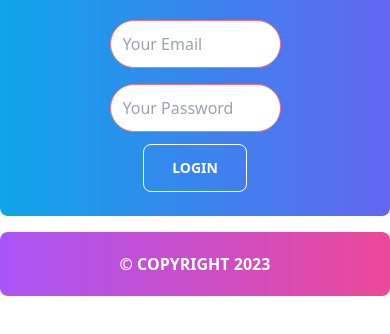
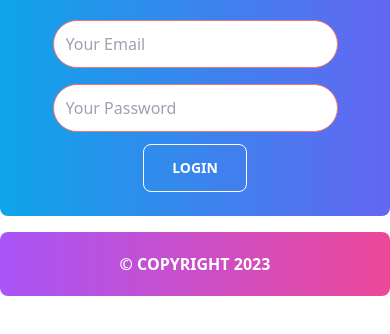
Before and after one commit to Shahadat-Git/-modern-bank, a plain HTML site: page index.html in a window 390 px wide. Shown: the part 148-482 px from the top of the page. Drawn offline with nearby package versions, Linux system fonts and the light colour scheme.

Commit message:
UI Fixed

```diff
--- a/index.html
+++ b/index.html
@@ -22,10 +22,10 @@
 
             <div class="p-6">
                 <input required id="user-email" type="email" placeholder="Your Email"
-                    class=" py-3 px-3 rounded-3xl block input input-bordered input-error w-6/12 mx-auto" />
+                    class=" py-3 px-3 rounded-3xl block input input-bordered input-error w-10/12 md:w-6/12 mx-auto" />
 
                 <input required id="user-password" type="password" placeholder="Your Password"
-                    class="py-3 px-3 rounded-3xl mt-4 block input input-bordered input-error w-6/12 mx-auto" />
+                    class="py-3 px-3 rounded-3xl mt-4 block input input-bordered input-error w-10/12 md:w-6/12 mx-auto" />
                 <div class="flex justify-center mt-3">
                     <button id="login-btn" class="px-7 btn bg-transparent border-white hover:bg-gradient-to-r from-violet-500 to-fuchsia-500 hover:border-none text-white">Login</button>
                 </div>
```
Also changed, not shown: bank.html (+4 -2 lines).
